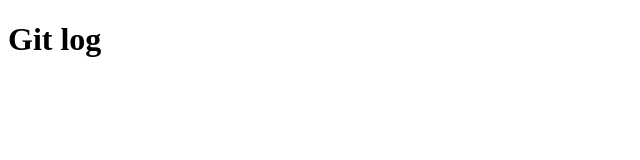
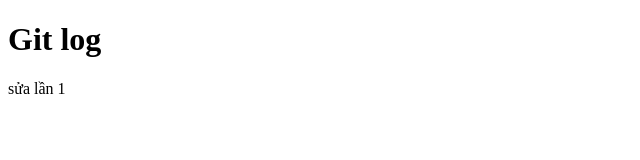
Before and after one commit to tnhnee/hoc-html-project4, a plain HTML site: page index.html in a window 1280 px wide. Shown: the full height of the page, 0-640 px from the left. Drawn offline with Linux system fonts and the light colour scheme.

Commit message:
commit lan1

```diff
--- a/index.html
+++ b/index.html
@@ -7,5 +7,6 @@
   </head>
   <body>
     <h1>Git log</h1>
+    <p>sửa lần 1</p>
   </body>
 </html>
```
